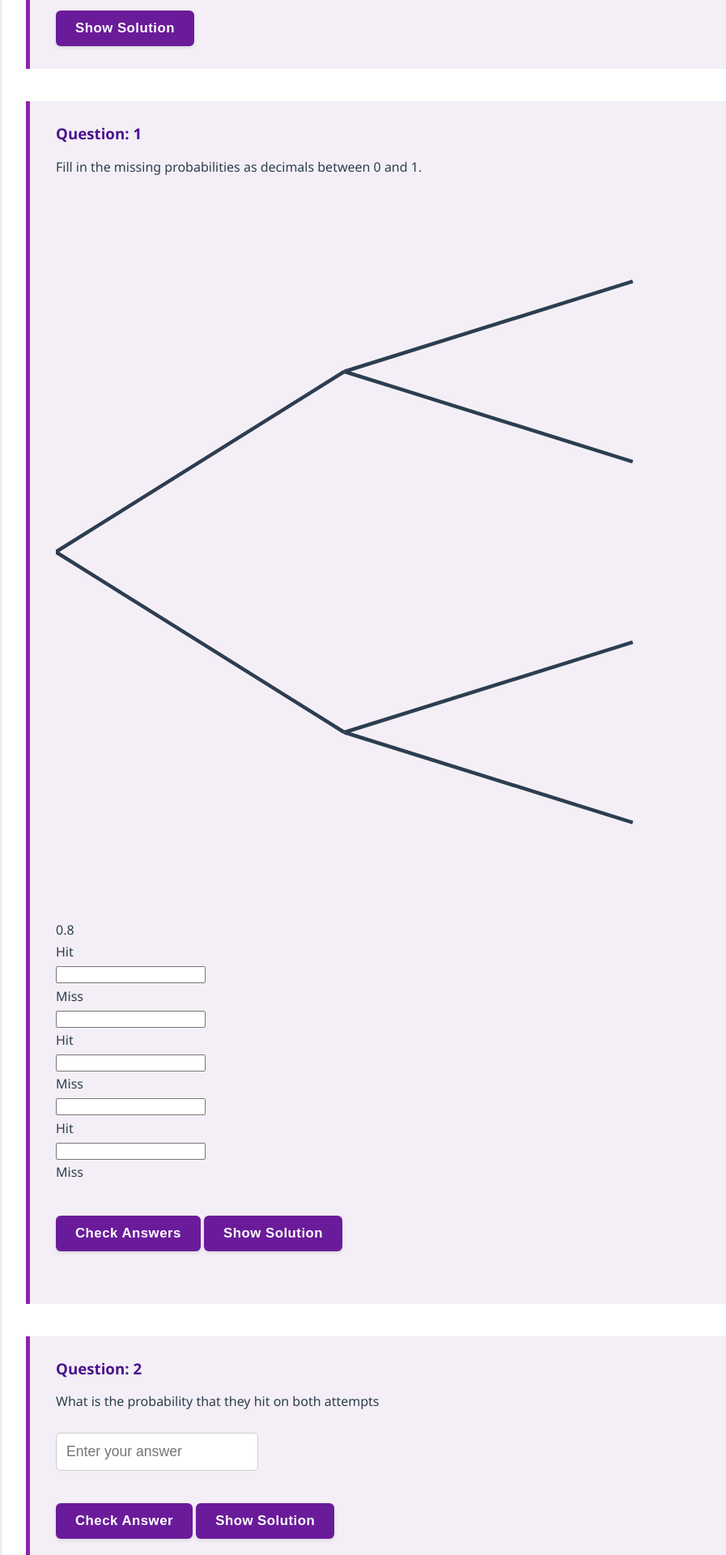
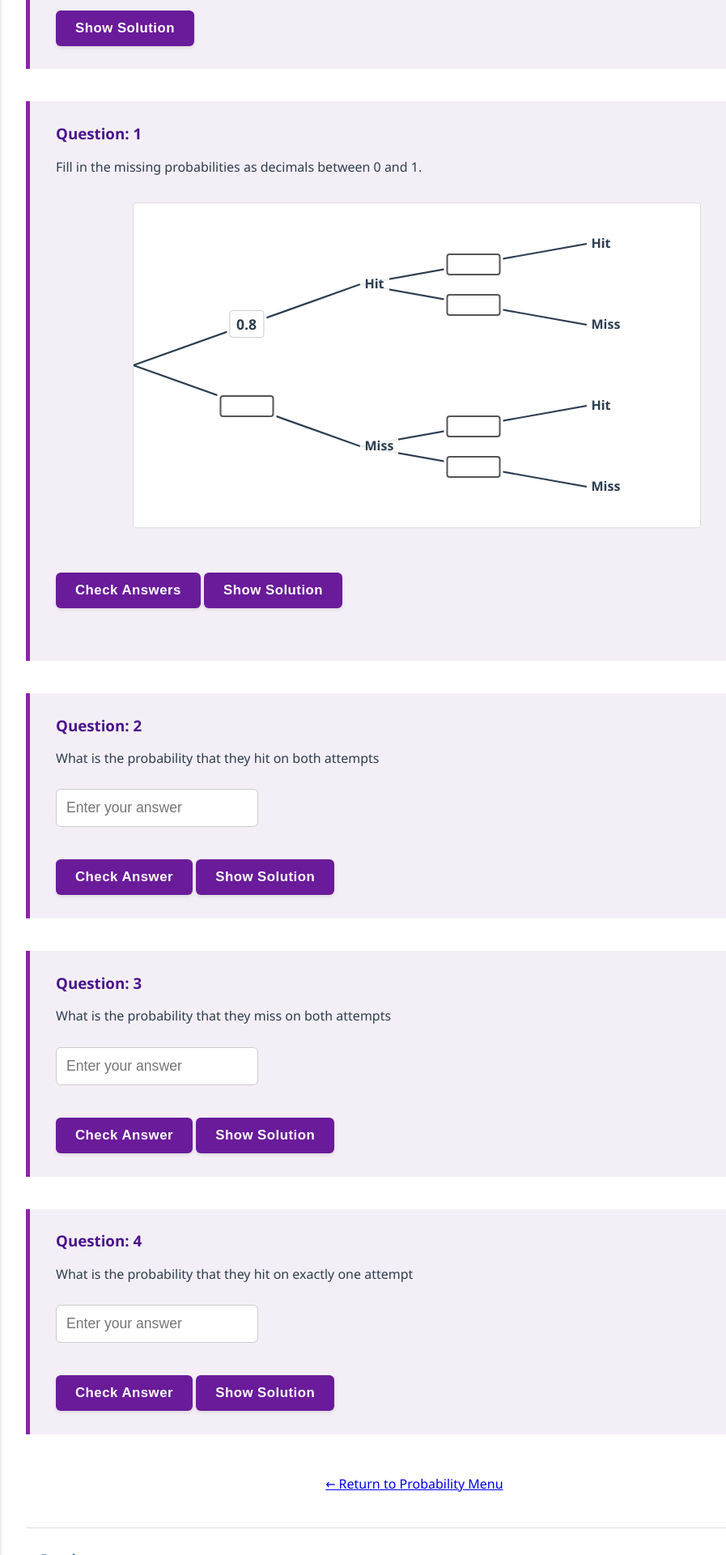
Before and after one commit to probe973/nbs-4104b, a Jekyll site: the page built from probability/03-tree.md, in a window 1280 px wide. Shown: the part 2055-3975 px from the top of the page at 81% size, without its empty margins (128-1025 px from the left). Built offline with Jekyll 4.4.1, drawn with Linux system fonts in a browser that asks for light colours.

Commit message:
Update style.css

```diff
--- a/assets/css/style.css
+++ b/assets/css/style.css
@@ -483,3 +483,246 @@ input.input-incorrect {
     border: 3px solid #8b0000 !important;
     background-color: #fbe9e7;
 }
+
+/* --- VENN DIAGRAM STYLES (Strict Alignment) --- */
+
+.venn-wrapper {
+    position: relative;
+    width: 100%;
+    max-width: 600px;
+    height: 320px; /* Reduced height slightly to keep it tight */
+    margin: 40px auto;
+    background-color: #fff;
+    /* Outer "Universe" Box border */
+    border: 3px solid #2c3e50;
+    border-radius: 4px;
+    font-family: 'Segoe UI', Tahoma, Geneva, Verdana, sans-serif;
+}
+
+/* THE CIRCLES */
+.venn-circle {
+    position: absolute;
+    width: 50%; /* Strictly 50% width */
+    height: 260px; /* Fixed height relative to container */
+    border-radius: 50%;
+    border: 4px solid; /* Thicker borders for visibility */
+    top: 50%;
+    transform: translateY(-50%);
+    background-color: rgba(0, 0, 0, 0.02); /* Slight tint to show area */
+    pointer-events: none; /* Click through to inputs */
+}
+
+.venn-left {
+    left: 5%;
+    border-color: #d35400; /* Orange */
+}
+
+.venn-right {
+    right: 5%;
+    border-color: #2980b9; /* Blue */
+}
+
+/* LABELS */
+.venn-label {
+    position: absolute;
+    top: -40px;
+    width: 100%;
+    text-align: center;
+    font-weight: bold;
+    font-size: 1.2em;
+    color: #2c3e50;
+    text-shadow: 1px 1px 0 #fff; /* Readability over lines */
+}
+
+/* INPUT ZONES - Absolute Positioning on the 25/50/75 grid */
+.venn-zone {
+    position: absolute;
+    top: 50%;
+    transform: translate(-50%, -50%);
+    z-index: 20;
+    display: flex;
+    justify-content: center;
+    align-items: center;
+}
+
+.zone-a-only { left: 20%; }   /* Center of the left moon */
+.zone-b-only { left: 80%; }   /* Center of the right moon */
+.zone-intersect { left: 50%; } /* Dead center */
+
+.zone-outside {
+    top: 88%;
+    left: 90%;
+    width: auto;
+}
+
+/* INPUT STYLING */
+.venn-zone input {
+    width: 75px;
+    padding: 8px 4px;
+    text-align: center;
+    font-weight: bold;
+    font-size: 1.1em;
+    border: 2px solid #555;
+    border-radius: 4px;
+    background-color: #fff;
+    pointer-events: auto; /* Ensure clickable */
+    box-shadow: 0 2px 4px rgba(0,0,0,0.1);
+}
+
+/* ACCESSIBILITY & VALIDATION COLORS */
+.venn-zone input.input-correct {
+    border: 3px solid #006400 !important; /* Dark Green */
+    background-color: #e8f5e9 !important;
+}
+
+.venn-zone input.input-incorrect {
+    border: 3px solid #8b0000 !important; /* Dark Red */
+    background-color: #fbe9e7 !important;
+}
+
+/* Static Text Values (when answer is given) */
+.venn-value {
+    font-size: 1.3em;
+    font-weight: bold;
+    color: #333;
+    background-color: rgba(255,255,255,0.95);
+    padding: 4px 8px;
+    border-radius: 4px;
+    border: 1px solid #ddd;
+}
+
+/* Mobile Responsiveness */
+@media (max-width: 500px) {
+    .venn-wrapper { height: 250px; }
+    .venn-circle { height: 180px; width: 55%; } /* Slightly larger circles on mobile */
+    .venn-left { left: 0; }
+    .venn-right { right: 0; }
+
+    .zone-a-only { left: 18%; }
+    .zone-b-only { left: 82%; }
+
+    .venn-zone input {
+        width: 50px;
+        font-size: 0.9em;
+        padding: 4px;
+    }
+}
+
+/* --- TREE DIAGRAM STYLES (Standardized Layout) --- */
+
+.tree-wrapper {
+    position: relative;
+    width: 100%;
+    max-width: 700px;
+    height: 400px;
+    margin: 30px auto;
+    background-color: #fff;
+    border: 1px solid #ddd;
+    border-radius: 4px;
+    font-family: 'Segoe UI', sans-serif;
+}
+
+.tree-lines {
+    position: absolute;
+    top: 0;
+    left: 0;
+    width: 100%;
+    height: 100%;
+    z-index: 1;
+    pointer-events: none;
+}
+
+/* Inputs: Centered on their coordinate */
+.tree-input-zone {
+    position: absolute;
+    transform: translate(-50%, -50%);
+    z-index: 20;
+    background-color: #fff; /* Masks the line behind it */
+    padding: 3px;
+}
+
+.tree-input-zone input {
+    width: 55px;
+    padding: 4px;
+    text-align: center;
+    font-weight: bold;
+    border: 2px solid #555;
+    border-radius: 4px;
+}
+
+/* Labels: Left-aligned at the node */
+.tree-label {
+    position: absolute;
+    transform: translateY(-50%); /* Vertically center on the node */
+    font-weight: bold;
+    color: #2c3e50;
+    font-size: 1em;
+    background-color: rgba(255, 255, 255, 0.9); /* Hides lines behind text */
+    padding: 2px 6px;
+    white-space: nowrap;
+    z-index: 10; /* Sit above lines */
+}
+
+/* --- COORDINATES --- */
+
+/* LEVEL 1 (Event A) */
+/* SVG Line goes from (0,50) to (40,25) */
+
+/* Top Probability (Midpoint of line) */
+.pos-a-top { left: 20%; top: 37.5%; }
+/* Top Label (End of line) */
+.label-a-top { left: 40%; top: 25%; }
+
+/* Bottom Probability (Midpoint of line) */
+.pos-a-bot { left: 20%; top: 62.5%; }
+/* Bottom Label (End of line) */
+.label-a-bot { left: 40%; top: 75%; }
+
+
+/* LEVEL 2 (Event B) */
+/* SVG Lines start at 40 and end at 80 */
+
+/* Top-Top Branch */
+.pos-b-1 { left: 60%; top: 18.75%; } /* Midpoint */
+.label-b-1 { left: 80%; top: 12.5%; } /* End */
+
+/* Top-Bottom Branch */
+.pos-b-2 { left: 60%; top: 31.25%; } /* Midpoint */
+.label-b-2 { left: 80%; top: 37.5%; } /* End */
+
+/* Bottom-Top Branch */
+.pos-b-3 { left: 60%; top: 68.75%; } /* Midpoint */
+.label-b-3 { left: 80%; top: 62.5%; } /* End */
+
+/* Bottom-Bottom Branch */
+.pos-b-4 { left: 60%; top: 81.25%; } /* Midpoint */
+.label-b-4 { left: 80%; top: 87.5%; } /* End */
+
+
+/* --- VALIDATION & DISPLAY --- */
+.tree-input-zone input.input-correct {
+    border: 3px solid #006400 !important;
+    background-color: #e8f5e9 !important;
+}
+
+.tree-input-zone input.input-incorrect {
+    border: 3px solid #8b0000 !important;
+    background-color: #fbe9e7 !important;
+}
+
+.tree-value {
+    font-weight: bold;
+    font-size: 1.1em;
+    padding: 4px 8px;
+    border: 1px solid #ccc;
+    border-radius: 4px;
+}
+
+@media (max-width: 600px) {
+    .tree-wrapper { height: 350px; }
+    .tree-label { font-size: 0.85em; }
+    .tree-input-zone input { width: 40px; font-size: 0.9em; }
+
+    /* Pull Level 2 labels in slightly to avoid cut-off */
+    .label-b-1, .label-b-2, .label-b-3, .label-b-4 { left: 78%; }
+}
```
